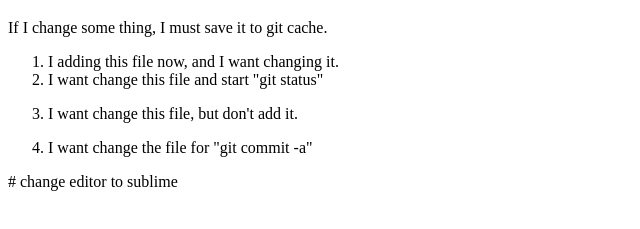
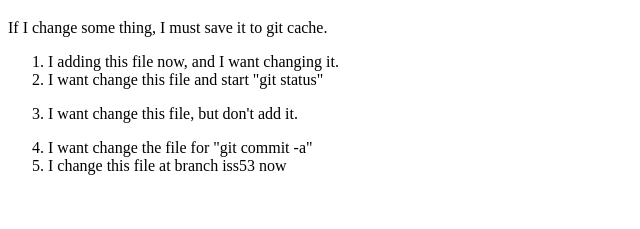
Before and after one commit to hivandu/learnGit, a plain HTML site: page index.html in a window 1280 px wide. Shown: the part 61-290 px from the top of the page, without its empty margins (0-640 px from the left). Drawn offline with Linux system fonts and the light colour scheme.

Commit message:
change index.html at branch iss53

```diff
--- a/index.html
+++ b/index.html
@@ -13,7 +13,7 @@
     <li>I want change this file and start "git status"</li>
     <li><p>I want change this file, but don't add it.</p></li>
     <li>I want change the file for "git commit -a"</li>
+    <li>I change this file at branch iss53 now</li>
   </ol>
 </body>
 </html>
-# change editor to sublime
```
Also changed, not shown: 1 other file.
